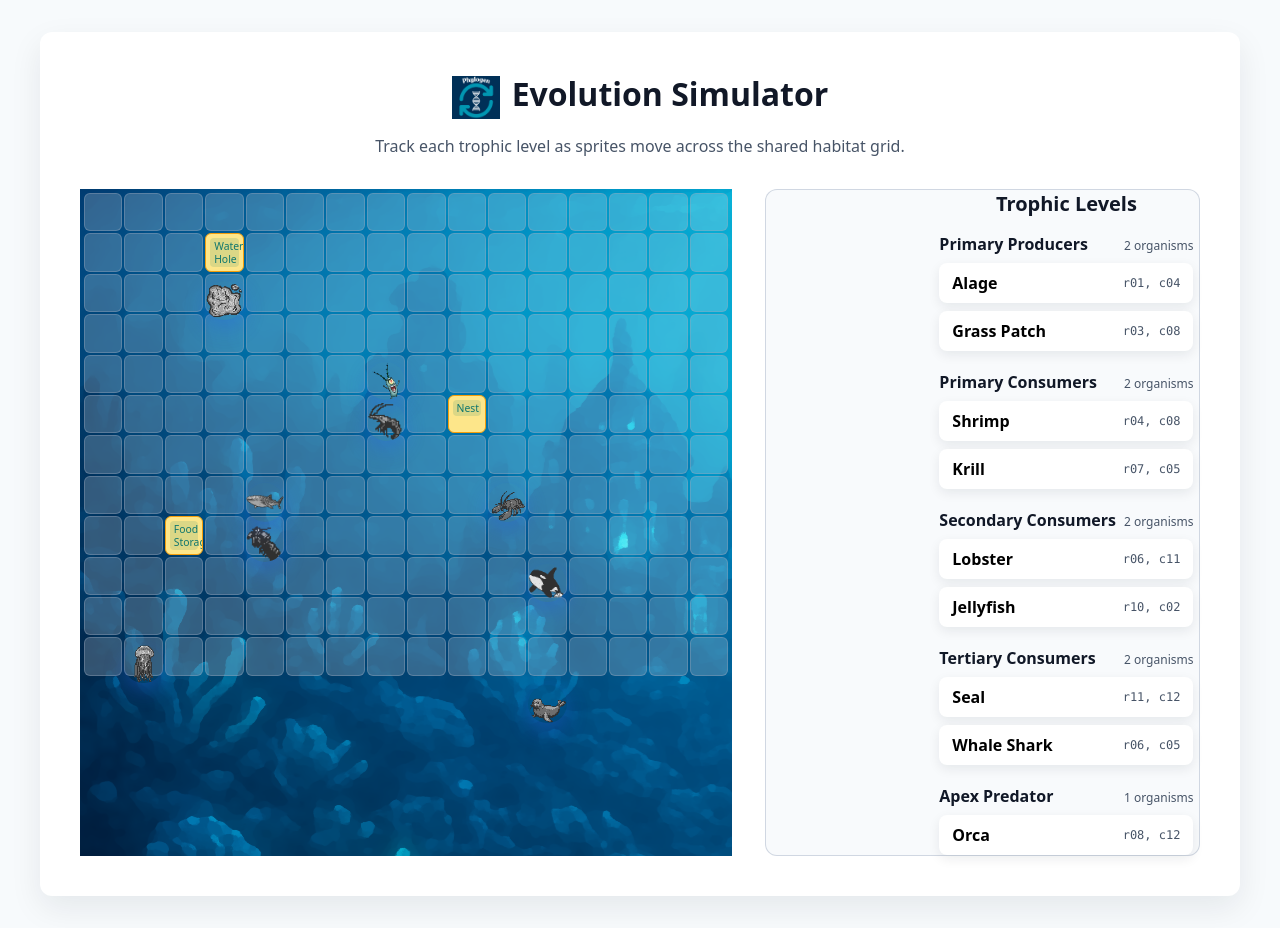
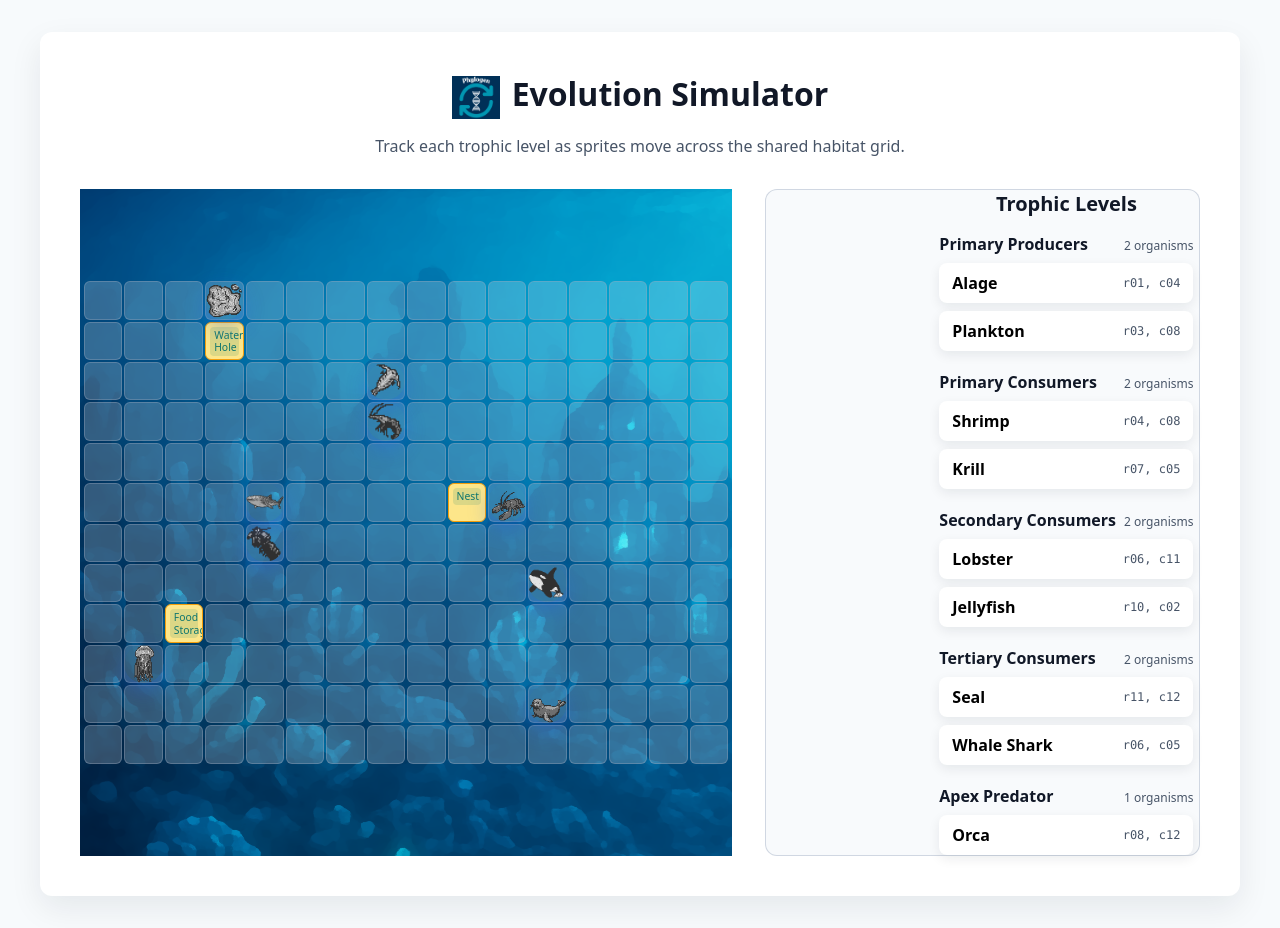
Before and after one commit to dacer521/phylogen, a Flask app: page / in a window 1280 px wide. Run offline with Flask 3, Linux system fonts and the light colour scheme.

Commit message:
fixed visuals

```diff
--- a/app.py
+++ b/app.py
@@ -19,5 +19,5 @@ def create_app(test_config=None):
 
 if __name__ == '__main__':
 	app = create_app()
-	# Use 0.0.0.0 so it is reachable from other devices if needed; debug on for development
+
 	app.run(host='0.0.0.0', port=5000, debug=True)
--- a/phylogen/routes.py
+++ b/phylogen/routes.py
@@ -27,7 +27,7 @@ def index():
             "name": "Primary Producers",
             "organisms": [
                 Organism("producer-1", "Alage", 1, 4, "../static/images/sprites/ocean/alage.png"),
-                Organism("producer-2", "Grass Patch", 3, 8, "../static/images/sprites/ocean/plankton.webp"),
+                Organism("producer-2", "Plankton", 3, 8, "../static/images/sprites/ocean/plankton.png"),
             ],
         },
         {
--- a/static/styles.css
+++ b/static/styles.css
@@ -59,7 +59,10 @@ body {
 
 .map-panel {
   position: relative;
-  display: grid;
+  display: flex;
+  flex-direction: column;
+  align-items: center;
+  justify-content: center;
   width: fit-content;
   gap: 0.5rem;
   background-image: url("images/backgrounds/underwater-1.png");
@@ -80,13 +83,13 @@ body {
 
 .map-tile {
   position: relative;
+  display: flex;
+  align-items: center;
+  justify-content: center;
   background: rgba(255, 255, 255, 0.2);
   border: 1px solid rgba(148, 163, 184, 0.4);
   border-radius: 6px;
   overflow: hidden;
-  justify-content: center;
-  align-items: center;
-  place-items: center;
 }
 
 .map-tile[data-label] {
@@ -113,6 +116,8 @@ body {
   inset: 4px;
   display: grid;
   gap: 2px;
+  align-items: center;
+  justify-items: center;
   justify-self: center;
   align-self: center;
   grid-template-columns: repeat(var(--grid-cols), var(--tile-size));
@@ -122,16 +127,14 @@ body {
 
 .sprite {
   --sprite-size: calc(var(--tile-size));
+  display: flex;
+  align-items: center;
+  justify-content: center;
   width: var(--sprite-size);
   height: var(--sprite-size);
-  gap: 2px;
-  display: grid;
-  place-items: center;
-  justify-self: center;
-  align-self: center;
-  position: relative;
+  aspect-ratio: 1 / 1;
+  margin: auto;
   border-radius: 50%;
-  /* background-size: cover; */
   background-position: center;
   background-size: contain;
   background-repeat: no-repeat;
--- a/templates/index.html
+++ b/templates/index.html
@@ -48,7 +48,8 @@
                    data-col="{{ organism.col }}"
                    style="--sprite-row: {{ organism.row }};
                   --sprite-col: {{ organism.col }};
-                    background-image: url({{url_for('static', filename=organism.imagePath) }});">
+                  background-image: url('{{ url_for('static', filename=organism.imagePath) }}');">
+
                 <span class="sprite__name">{{ organism.name }}</span>
               </div>
 
```
Lines whose indentation alone changed are shown as unchanged.
